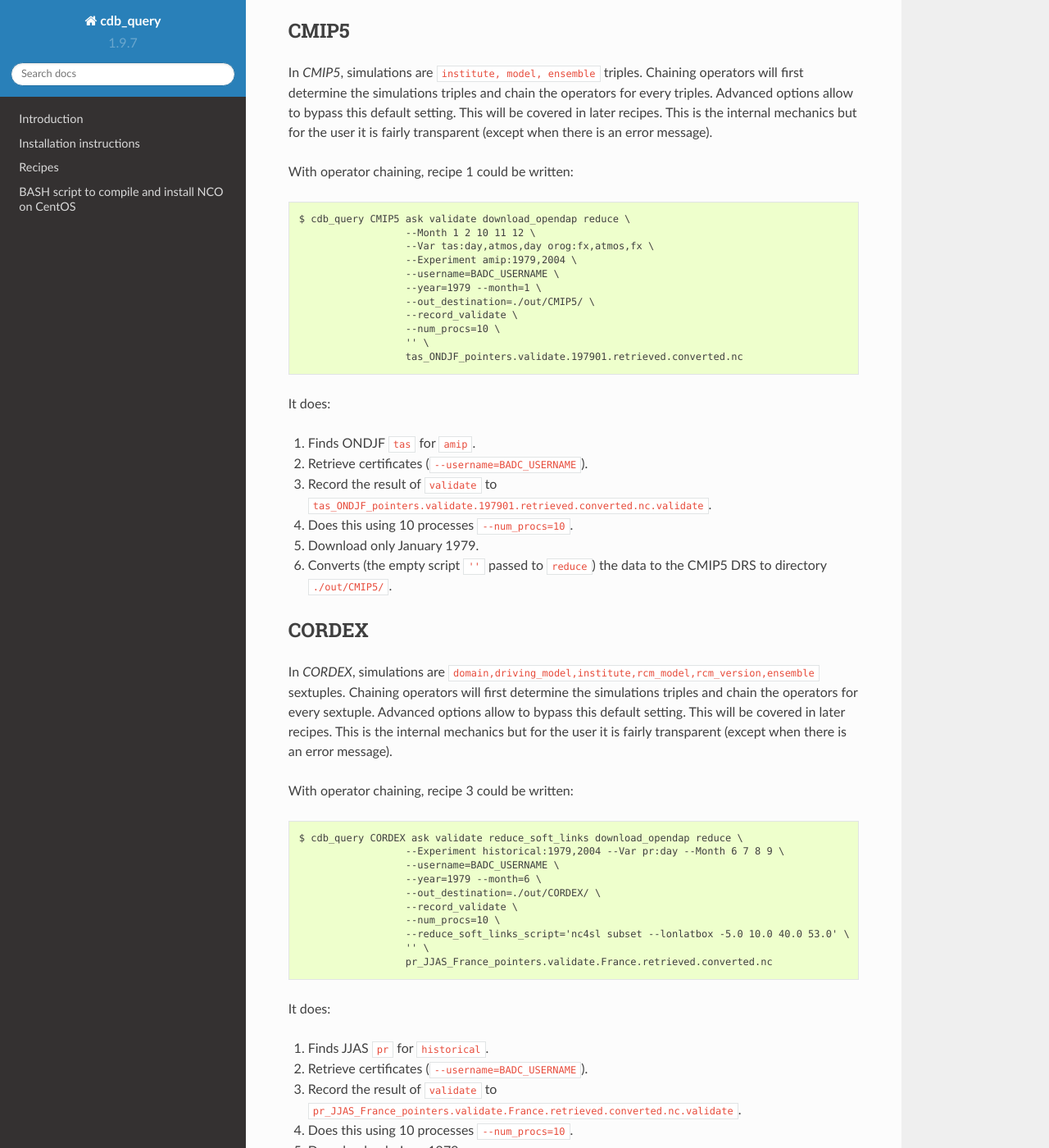
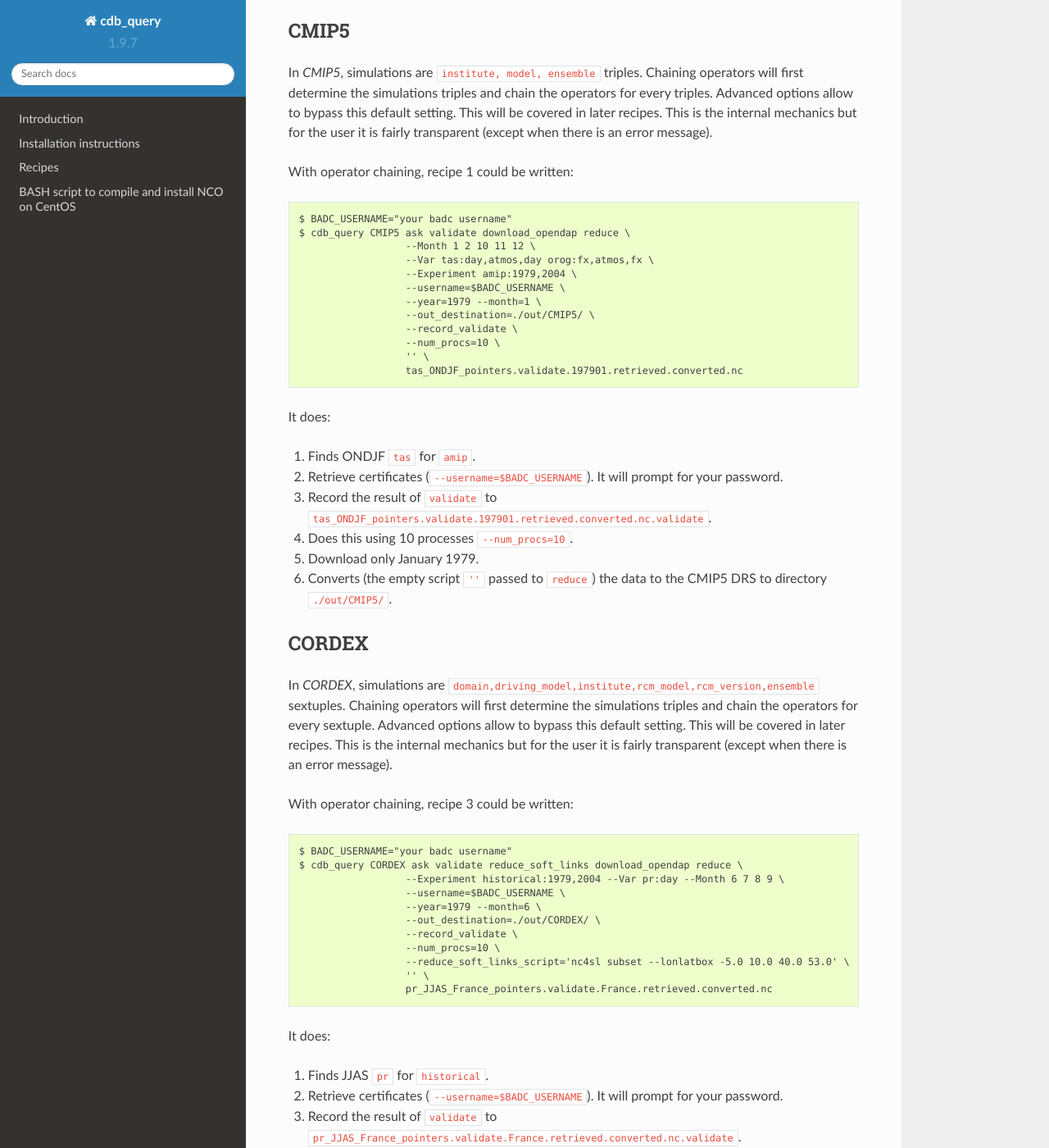
Before and after one commit to laliberte/cdb_query, a Sphinx documentation site: the page built from docs/recipe04.rst, in a window 1280 px wide and 1400 px high, scrolled down 237 px. Shown: the whole window at 82% size. Built offline with Sphinx 7.4.7 and the Read the Docs theme 2.0.0, drawn with Linux system fonts in a browser that asks for light colours.

Commit message:
cleaned up presentation

```diff
--- a/docs/recipe04.rst
+++ b/docs/recipe04.rst
@@ -14,11 +14,12 @@ but for the user it is fairly transparent (except when there is an error message
 
 With operator chaining, recipe 1 could be written::
 
+    $ BADC_USERNAME="your badc username"
     $ cdb_query CMIP5 ask validate download_opendap reduce \
                       --Month 1 2 10 11 12 \
                       --Var tas:day,atmos,day orog:fx,atmos,fx \
                       --Experiment amip:1979,2004 \
-                      --username=BADC_USERNAME \
+                      --username=$BADC_USERNAME \
                       --year=1979 --month=1 \
                       --out_destination=./out/CMIP5/ \
                       --record_validate \
@@ -29,7 +30,7 @@ With operator chaining, recipe 1 could be written::
 It does:
 
 #. Finds ONDJF ``tas`` for ``amip``.
-#. Retrieve certificates (``--username=BADC_USERNAME``).
+#. Retrieve certificates (``--username=$BADC_USERNAME``). It will prompt for your password.
 #. Record the result of ``validate`` to ``tas_ONDJF_pointers.validate.197901.retrieved.converted.nc.validate``.
 #. Does this using 10 processes ``--num_procs=10``.
 #. Download only January 1979.
@@ -45,9 +46,10 @@ but for the user it is fairly transparent (except when there is an error message
 
 With operator chaining, recipe 3 could be written::
 
+    $ BADC_USERNAME="your badc username"
     $ cdb_query CORDEX ask validate reduce_soft_links download_opendap reduce \
                       --Experiment historical:1979,2004 --Var pr:day --Month 6 7 8 9 \
-                      --username=BADC_USERNAME \
+                      --username=$BADC_USERNAME \
                       --year=1979 --month=6 \
                       --out_destination=./out/CORDEX/ \
                       --record_validate \
@@ -59,7 +61,7 @@ With operator chaining, recipe 3 could be written::
 It does:
 
 #. Finds JJAS ``pr`` for ``historical``.
-#. Retrieve certificates (``--username=BADC_USERNAME``).
+#. Retrieve certificates (``--username=$BADC_USERNAME``). It will prompt for your password.
 #. Record the result of ``validate`` to ``pr_JJAS_France_pointers.validate.France.retrieved.converted.nc.validate``.
 #. Does this using 10 processes ``--num_procs=10``.
 #. Download only June 1979.
```
